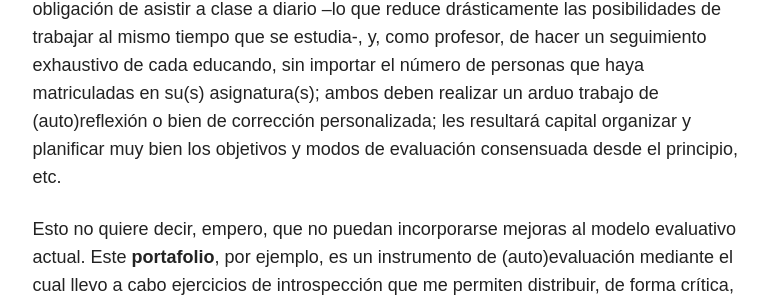
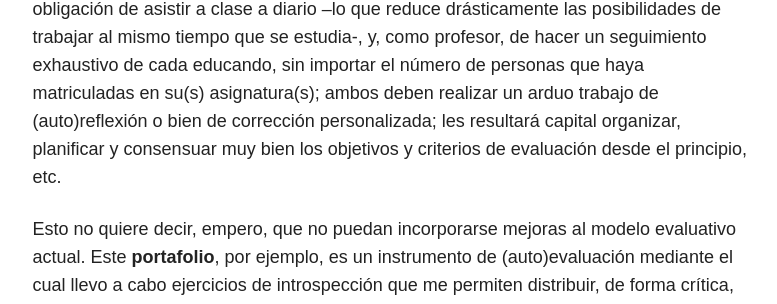
Before and after one commit to immalopez/immalopez.github.io, a Jekyll site: the page built from _posts/blog/2018-01-28-evaluacion-antes-y-despues.md, in a window 1280 px wide and 900 px high, scrolled down 3780 px. Shown: the part 373-677 px from the top of the window, without its empty margins (347-1124 px from the left). Built offline with Jekyll 4.4.1, drawn with Linux system fonts in a browser that asks for light colours; nearby versions of some CDN libraries; comment, search, counter and statistics services are not loaded; some of the changed text lies outside the part shown.

Commit message:
Update 2018-01-28-evaluacion-antes-y-despues.md

```diff
--- a/_posts/blog/2018-01-28-evaluacion-antes-y-despues.md
+++ b/_posts/blog/2018-01-28-evaluacion-antes-y-despues.md
@@ -84,7 +84,7 @@ Como puede intuirse a partir de una lectura superficial de las doce característ
 
 Hasta ahora, ese era el único tipo de evaluación que había experimentado y sobre el que tenía unas directrices más o menos claras. La ventaja de este modelo radica en la fundamentación en preguntas de respuesta cerrada cuya calificación resulta muy fácil de ponderar desde el punto de vista de la **fiabilidad**. No obstante, yo solo las encuentro realmente útiles para fines **diagnósticos** o **clasificatorios** (determinar el nivel de un nuevo educando con el objeto de situarlo en la clase que más se ajuste a sus necesidades). En el otro plato de la balanza se ubica la evaluación auténtica, centrada en el proceso de transformación que el aprendiente experimenta en el decurso de las clases. Este parece ser el ideal al que todo docente aspira, puesto que se hace cargo de un fenómeno descrito por William (2010) en el mismo artículo que mencionamos anteriormente, y es que, en realidad, la calidad del producto alumbrado por un estudiante en un momento dado bebe más del **bagaje previo** que este traía consigo que de lo aprendido en la escuela. De ahí que las instituciones localizadas en áreas de clase alta, por norma general, muestren mejores resultados que las de zonas marginales, a pesar de que en estas últimas, si se compara el punto de partida de los pupilos con el de llegada, tenga lugar un proceso de aprendizaje más significativo.
 
-No obstante, este método precisa **tiempo** y **apoyo institucional**. Si el común de los mortales está sometido a las exigencias mercantilistas de una sociedad capitalista que precariza la educación subyugándola al concepto de **utilidad**, ni profesores, ni alumnos, ni instituciones podrán hacerse cargo de implementar la evaluación auténtica de forma efectiva. Faltan recursos y concienciación para asumir un compromiso que, en las condiciones actuales, no siempre puede verse con simpatía: como estudiante, se tiene la obligación de asistir a clase a diario –lo que reduce drásticamente las posibilidades de trabajar al mismo tiempo que se estudia-, y, como profesor, de hacer un seguimiento exhaustivo de cada educando, sin importar el número de personas que haya matriculadas en su(s) asignatura(s); ambos deben realizar un arduo trabajo de (auto)reflexión o bien de corrección personalizada; les resultará capital organizar y planificar muy bien los objetivos y modos de evaluación consensuada desde el principio, etc.
+No obstante, este método precisa **tiempo** y **apoyo institucional**. Si el común de los mortales está sometido a las exigencias mercantilistas de una sociedad capitalista que precariza la educación subyugándola al concepto de **utilidad**, ni profesores, ni alumnos, ni instituciones podrán hacerse cargo de implementar la evaluación auténtica de forma efectiva. Faltan recursos y concienciación para asumir un compromiso que, en las condiciones actuales, no siempre puede verse con simpatía: como estudiante, se tiene la obligación de asistir a clase a diario –lo que reduce drásticamente las posibilidades de trabajar al mismo tiempo que se estudia-, y, como profesor, de hacer un seguimiento exhaustivo de cada educando, sin importar el número de personas que haya matriculadas en su(s) asignatura(s); ambos deben realizar un arduo trabajo de (auto)reflexión o bien de corrección personalizada; les resultará capital organizar, planificar y consensuar muy bien los objetivos y criterios de evaluación desde el principio, etc.
 
 Esto no quiere decir, empero, que no puedan incorporarse mejoras al modelo evaluativo actual. Este **portafolio**, por ejemplo, es un instrumento de (auto)evaluación mediante el cual llevo a cabo ejercicios de introspección que me permiten distribuir, de forma crítica, los conceptos tratados a lo largo del máster en mi espacio mental, creando conexiones más profundas y personalizadas que de otro modo no podrían suceder. Asimismo, el hecho de escribir mis pensamientos actuales me da la posibilidad de regresar a ellos más adelante y contar con **muestras tangibles de mi proceso de aprendizaje**.
 
```
